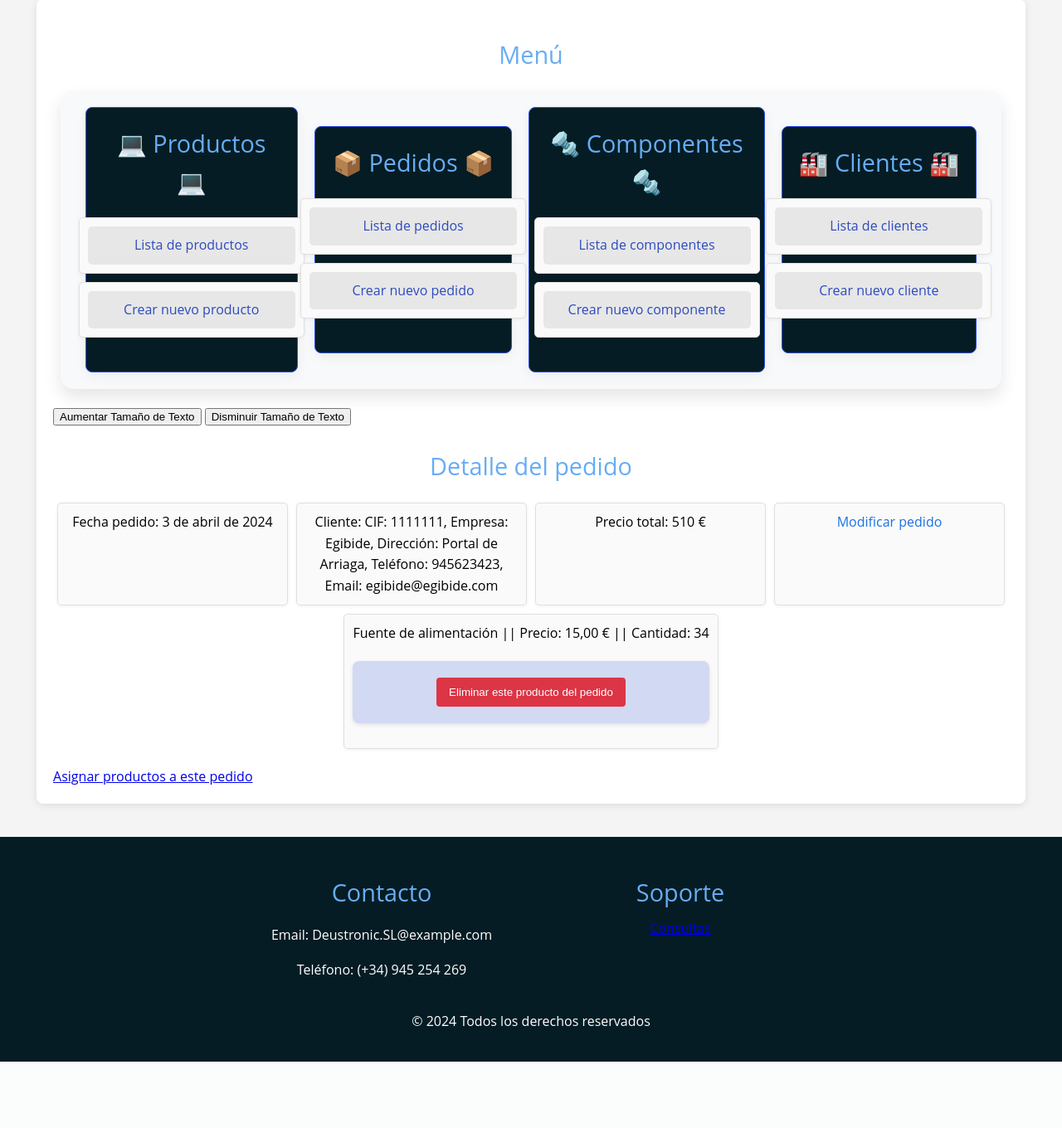
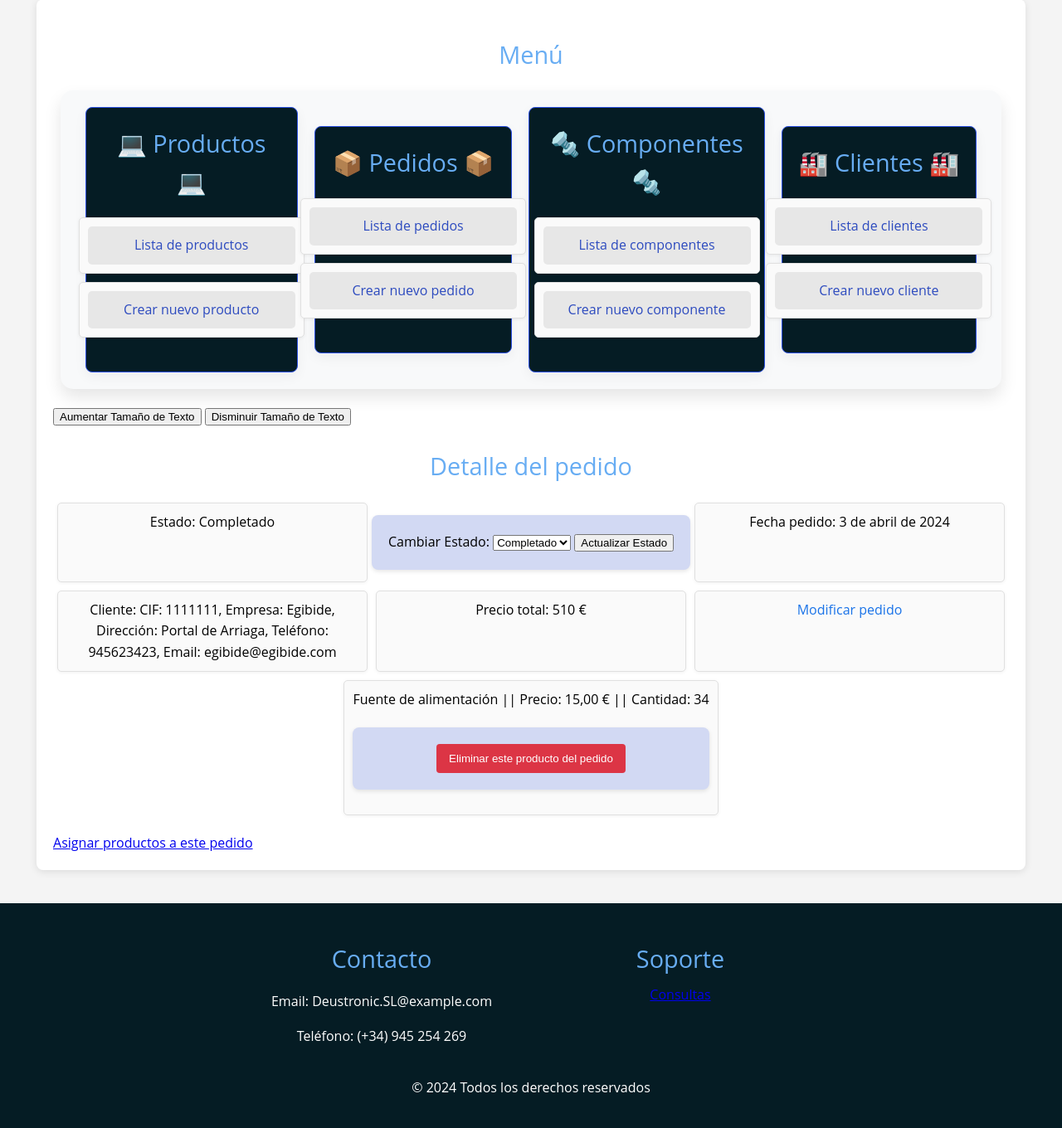
Before and after one commit to andreacastrodlc/ProyectoWebColaborativo, a Django app: page /appDjango/pedidos/30 in a window 1280 px wide. Shown: the part 200-1560 px from the top of the page at 83% size. Before the commit the page ends 1480 px from the top, so only its background shows below. Run offline with Django 4.2, Linux system fonts and the light colour scheme; data comes from the database, SQL or seed files in the repository; both versions use the stored data as it was after the commit.

Commit message:
actualizar_estado_pedido funcional

```diff
--- a/ProyectoWeb/ProyectoWeb/settings.py
+++ b/ProyectoWeb/ProyectoWeb/settings.py
@@ -37,7 +37,7 @@ INSTALLED_APPS = [
     'django.contrib.sessions',
     'django.contrib.messages',
     'django.contrib.staticfiles',
-    'appDjango' #se importan las aplicaciones creadas a usar
+    'appDjango'  # se importan las aplicaciones creadas a usar
 ]
 
 MIDDLEWARE = [
--- a/ProyectoWeb/appDjango/models.py
+++ b/ProyectoWeb/appDjango/models.py
@@ -26,10 +26,17 @@ class Pedido(models.Model):
     cif_cliente = models.ForeignKey(Cliente, on_delete=models.CASCADE)
     precio_total = models.DecimalField(max_digits=10, decimal_places=2, default=0.0)
     # default para que no haya errores al crear un nuevo producto sin introducir el precio total
+    ESTADO_CHOICES = [
+        ("Pendiente", "Pendiente"),
+        ("En proceso", "En proceso"),
+        ("Enviado", "Enviado"),
+        ("Completado", "Completado")
+    ]
+    estado = models.CharField(max_length=20, choices=ESTADO_CHOICES, default='Pendiente')
 
     def __str__(self):
         return (f"Código de referencia: {self.referencia_pedido}, Fecha de pedido: {self.fecha_pedido}, "
-                f"{self.cif_cliente}, Precio total: {self.precio_total}")
+                f"{self.cif_cliente}, Precio total: {self.precio_total}, Estado: {self.estado}")
 
     class Meta:
         verbose_name_plural = "Pedidos"
--- a/ProyectoWeb/appDjango/urls.py
+++ b/ProyectoWeb/appDjango/urls.py
@@ -40,5 +40,6 @@ urlpatterns = [
     path('logout/', views.logout_view, name='logout'),
 
     # url envio emails
-    path('soporte/', views.enviar_mensaje_soporte, name='soporte')
+    path('soporte/', views.enviar_mensaje_soporte, name='soporte'),
+    path('actualizar_estado_pedido/<int:pk>/', views.actualizar_estado_pedido, name='actualizar_estado_pedido')
 ]
--- a/ProyectoWeb/appDjango/views.py
+++ b/ProyectoWeb/appDjango/views.py
@@ -1,6 +1,7 @@
 from django.contrib.auth.decorators import login_required  # import  para proteger las vistas basadas en funciones
 from django.contrib.auth.mixins import LoginRequiredMixin  # import para proteger las vistas que heredan de una clase
 from django.core.mail import send_mail
+from django.http import JsonResponse
 from django.shortcuts import render, get_object_or_404, redirect
 from django.urls import reverse_lazy
 from django.views.generic import ListView, DetailView, View, DeleteView, UpdateView
@@ -140,6 +141,19 @@ class PedidoUpdateView(UpdateView):
         else:
             context = {'formulario': formulario, 'pedido': pedido}
             return render(request, self.template_name, context)
+
+
+# Vista de modificacion de estado del pedido
+def actualizar_estado_pedido(request, pk):
+    if request.method == 'POST':
+        pedido = get_object_or_404(Pedido, pk=pk)
+        nuevo_estado = request.POST.get('estado')
+        if nuevo_estado in dict(Pedido.ESTADO_CHOICES).keys():
+            pedido.estado = nuevo_estado
+            pedido.save()
+            return JsonResponse({'success': True, 'estado': pedido.get_estado_display()})
+        return JsonResponse({'success': False, 'error': 'Estado no válido'})
+    return JsonResponse({'success': False, 'error': 'Método no permitido'})
 
 
 # VISTAS DE COMPONENTE
--- /dev/null
+++ b/ProyectoWeb/static/js/actualizar_estado_pedido.js
@@ -0,0 +1,37 @@
+document.addEventListener("DOMContentLoaded", function() {
+        const form = document.getElementById("form-estado");
+        const btnActualizar = document.getElementById("btn-actualizar");
+
+        form.addEventListener("submit", function(event) {
+            event.preventDefault();
+        });
+
+        btnActualizar.addEventListener("click", function(event) {
+            event.preventDefault();
+            const estado = document.getElementById("estado").value;
+            const url = form.action;
+
+            fetch(url, {
+                method: 'POST',
+                headers: {
+                    'X-CSRFToken': document.querySelector('[name=csrfmiddlewaretoken]').value,
+                    'Content-Type': 'application/x-www-form-urlencoded',
+                },
+                body: new URLSearchParams({
+                    'estado': estado
+                })
+            })
+            .then(response => response.json())
+            .then(data => {
+                if (data.success) {
+                    const estadoSpan = document.getElementById("estado-pedido");
+                    estadoSpan.textContent = data.estado;
+                    const pedidoItem = document.querySelector('.pedido-item');
+                    pedidoItem.className = 'pedido-item pedido-' + estado.replace(" ", "_").toLowerCase();
+                } else {
+                    alert('Error: ' + data.error);
+                }
+            })
+            .catch(error => console.error('Error:', error));
+        });
+    });
--- a/ProyectoWeb/templates/appDjango/pedido_detail.html
+++ b/ProyectoWeb/templates/appDjango/pedido_detail.html
@@ -4,6 +4,17 @@
     <h2>Detalle del pedido</h2>
     {% if object %}
         <ul>
+            <li>Estado: <span id="estado-pedido" class="{{ object.estado }}">{{ object.get_estado_display }}</span></li>
+            <form id="form-estado" method="post" action="{% url 'actualizar_estado_pedido' object.pk %}">
+                {% csrf_token %}
+                <label for="estado">Cambiar Estado:</label>
+                <select name="estado" id="estado">
+                    {% for estado in object.ESTADO_CHOICES %}
+                        <option value="{{ estado.0 }}" {% if object.estado == estado.0 %}selected{% endif %}>{{ estado.1 }}</option>
+                    {% endfor %}
+                </select>
+                <button type="submit" id="btn-actualizar">Actualizar Estado</button>
+            </form>
             <li>Fecha pedido: {{ object.fecha_pedido }}</li>
             <li>Cliente: {{ object.cif_cliente }}</li>
             <li>Precio total: {{ object.precio_total }} €</li>
@@ -14,7 +25,7 @@
                         {{ producto_pedido.referencia_producto.nombre_producto }} ||
                         Precio: {{ producto_pedido.referencia_producto.precio_producto }} € ||
                         Cantidad: {{ producto_pedido.cantidad_producto }}
-                        <form action="{% url 'eliminar_producto_pedido' pedido.pk %}" method="post">
+                        <form action="{% url 'eliminar_producto_pedido' object.pk %}" method="post">
                             {% csrf_token %}
                             <input type="hidden" name="producto_pedido_id" value="{{ producto_pedido.pk }}">
                             <button type="submit" class="boton-borrar">Eliminar este producto del pedido</button>
@@ -23,7 +34,7 @@
                 {% endfor %}
             </ul>
         </ul>
-        <a href="{% url 'asignar_productos_pedido' pk_pedido=pedido.pk %}">Asignar productos a este pedido</a>
+        <a href="{% url 'asignar_productos_pedido' pk_pedido=object.pk %}">Asignar productos a este pedido</a>
     {% else %}
         <p>No existe este pedido.</p>
     {% endif %}
--- a/ProyectoWeb/templates/appDjango/pedido_index.html
+++ b/ProyectoWeb/templates/appDjango/pedido_index.html
@@ -8,6 +8,7 @@
                     <a href="{% url 'pedidos_show' pedido.referencia_pedido %}">
                         Ref.{{ pedido.referencia_pedido }}.-Fecha: {{ pedido.fecha_pedido }} - Cliente:
                         {{ pedido.cif_cliente.nombre_empresa_cliente }}
+                        Estado: <span>{{ pedido.get_estado_display }}</span>
                     </a>
                 </li>
             {% endfor %}
--- a/ProyectoWeb/templates/base.html
+++ b/ProyectoWeb/templates/base.html
@@ -73,5 +73,6 @@
     </footer>
     <script src="{% static 'js/cambiar_texto.js' %}"></script>
     <script src="{% static 'js/mostrar_info.js' %}"></script>
+    <script src="{% static 'js/actualizar_estado_pedido.js' %}"></script>
 </body>
 </html>
```
Also changed, not shown: ProyectoWeb/appDjango/forms.py (+7 -0 lines), ProyectoWeb/templates/soporte.html (+20 -0 lines), ProyectoWeb/db.sqlite3.
